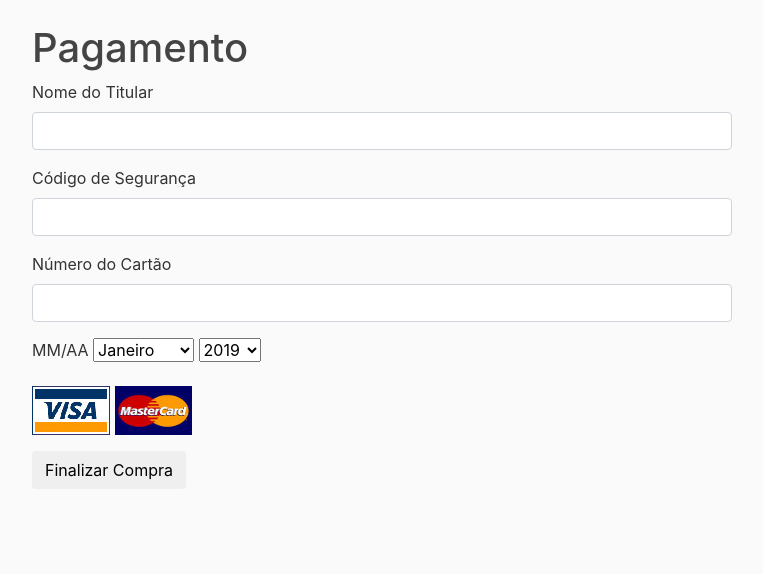
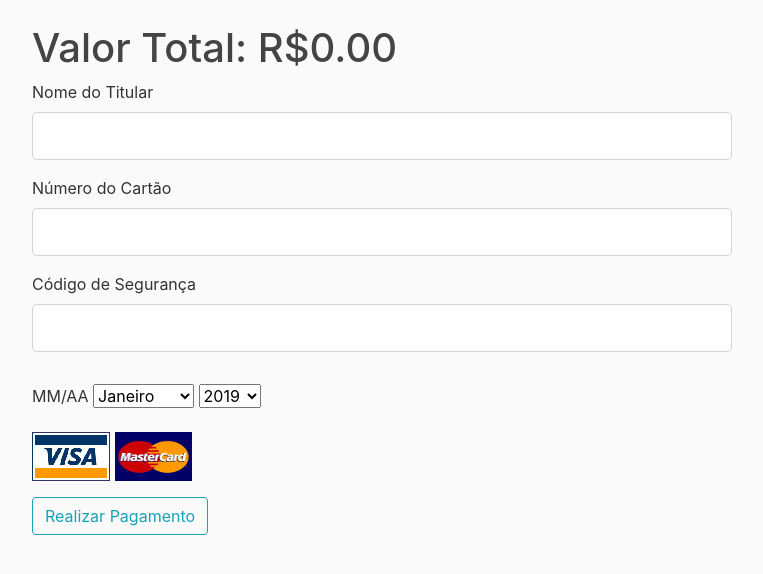
Before and after one commit to anagontijo/mercado_online, a Flask app: page /payment in a window 1280 px wide. Shown: the part 56-630 px from the top of the page, without its empty margins (68-831 px from the left). Run offline with Flask 2, Linux system fonts and the light colour scheme; a user stored in the database is signed in; some libraries are stand-ins or nearby versions.

Commit message:
Integração da página de pagamento
Integrei a página de pagamento à de carrinho, com uma mensagem para o usuário e a validação dos campos.

```diff
--- a/flask_blog/flaskblog/forms.py
+++ b/flask_blog/flaskblog/forms.py
@@ -65,3 +65,9 @@ class AddToCartForm(FlaskForm):
 
 class RemoveFromCartForm(FlaskForm):
     submit = SubmitField('Remover')
+
+class PaymentForm(FlaskForm):
+    nome_do_titular = StringField('Nome do Titular', validators=[DataRequired()])
+    numero_do_cartao = StringField('Número do Cartão', validators=[DataRequired()])
+    cvv = StringField('Código de Segurança', validators=[DataRequired()])
+    submit = SubmitField('Realizar Pagamento')
--- a/flask_blog/flaskblog/routes.py
+++ b/flask_blog/flaskblog/routes.py
@@ -3,12 +3,9 @@ import secrets
 from PIL import Image
 from flask import render_template, url_for, flash, redirect, request, abort
 from flaskblog import app, db, bcrypt
-from flaskblog.forms import RegistrationForm, LoginForm, UpdateAccountForm, PostForm, AddProductForm, AddToCartForm, RemoveFromCartForm
+from flaskblog.forms import RegistrationForm, LoginForm, UpdateAccountForm, PostForm, AddProductForm, AddToCartForm, RemoveFromCartForm, PaymentForm
 from flaskblog.models import User, Post, Product
 from flask_login import login_user, current_user, logout_user, login_required
-import sys
-import os
-sys.path.insert(1, "/".join(os.path.abspath('').split("/")[:-1]))
 from classes import Carrinho
 
 actual_shopcart = Carrinho()
@@ -168,7 +165,17 @@ def shopcart():
 @app.route("/payment", methods=['GET', 'POST'])
 @login_required
 def payment():
-    return render_template('payment.html', title='Pagamento')
+    shopcart_products = []
+    form = PaymentForm()
+    for item in list(actual_shopcart.itens.keys()):
+        shopcart_products.append(Product.query.get_or_404(item))
+    full_price = "{:.2f}".format(actual_shopcart.preco_total)
+
+    if form.validate_on_submit():
+        flash('Seu pagamento está sendo processado.', 'success')
+        return redirect(url_for('home'))
+
+    return render_template('payment.html', title='Pagamento', full_price=full_price, form=form)
 
 # Rota de update de post de usuário
 @app.route("/post/<int:post_id>/update", methods=['GET', 'POST'])
--- a/flask_blog/flaskblog/templates/layout.html
+++ b/flask_blog/flaskblog/templates/layout.html
@@ -34,6 +34,7 @@
                             {% if current_user.is_authenticated %}
                                 {% if is_adm %}
                                 <a class="nav-item nav-link" href="{{ url_for('add_new_product') }}">Adicionar Produtos</a>
+                                <a class="nav-item nav-link" href="{{ url_for('shopcart') }}">Carrinho</a>
                                 <!--<a class="nav-item nav-link" href="{{ url_for('new_post') }}">New Post</a>-->
                                 <a class="nav-item nav-link" href="{{ url_for('account') }}">Conta</a>
                                 <a class="nav-item nav-link" href="{{ url_for('logout') }}">Logout</a>
--- a/flask_blog/flaskblog/templates/payment.html
+++ b/flask_blog/flaskblog/templates/payment.html
@@ -3,22 +3,51 @@
     <div class="container-fluid">
         <div class="creditCardForm">
             <div class="heading">
-                <h1>Pagamento</h1>
+                <h1>Valor Total: R${{ full_price }}</h1>
             </div>
+            <form method="POST" action="">
+            <fieldset class="form-group">
             <div class="payment">
-                <form>
-                    <div class="form-group owner">
-                        <label for="owner">Nome do Titular</label>
-                        <input type="text" class="form-control" id="owner">
+                    <div class="form-group">
+                        {{ form.nome_do_titular.label(class="form-control-label") }}
+                        {% if form.nome_do_titular.errors %}
+                            {{ form.nome_do_titular(class="form-control form-control-lg is-invalid") }}
+                            <div class="invalid-feedback">
+                                {% for error in form.nome_do_titular.errors %}
+                                    <span>{{ error }}</span>
+                                {% endfor %}
+                            </div>
+                        {% else %}
+                            {{ form.nome_do_titular(class="form-control form-control-lg") }}
+                        {% endif %}
                     </div>
-                    <div class="form-group CVV">
-                        <label for="cvv">Código de Segurança</label>
-                        <input type="text" class="form-control" id="cvv">
+                    <div class="form-group">
+                        {{ form.numero_do_cartao.label(class="form-control-label") }}
+                        {% if form.numero_do_cartao.errors %}
+                            {{ form.numero_do_cartao(class="form-control form-control-lg is-invalid") }}
+                            <div class="invalid-feedback">
+                                {% for error in form.numero_do_cartao.errors %}
+                                    <span>{{ error }}</span>
+                                {% endfor %}
+                            </div>
+                        {% else %}
+                            {{ form.numero_do_cartao(class="form-control form-control-lg") }}
+                        {% endif %}
                     </div>
-                    <div class="form-group" id="card-number-field">
-                        <label for="cardNumber">Número do Cartão</label>
-                        <input type="text" class="form-control" id="cardNumber">
+                    <div class="form-group">
+                        {{ form.cvv.label(class="form-control-label") }}
+                        {% if form.cvv.errors %}
+                            {{ form.cvv(class="form-control form-control-lg is-invalid") }}
+                            <div class="invalid-feedback">
+                                {% for error in form.cvv.errors %}
+                                    <span>{{ error }}</span>
+                                {% endfor %}
+                            </div>
+                        {% else %}
+                            {{ form.cvv(class="form-control form-control-lg") }}
+                        {% endif %}
                     </div>
+                    </fieldset>
                     <div class="form-group" id="expiration-date">
                         <label>MM/AA</label>
                         <select>
@@ -42,15 +71,18 @@
                             <option value="19"> 2022</option>
                             <option value="20"> 2023</option>
                             <option value="21"> 2024</option>
+                            <option value="21"> 2025</option>
+                            <option value="21"> 2026</option>
                         </select>
                     </div>
                     <div class="form-group" id="credit_cards">
                         <img src="{{ url_for('static', filename='visa.jpg') }}" id="visa">
                         <img src="{{ url_for('static', filename='mastercard.jpg') }}" id="mastercard">
                     </div>
-                    <div class="form-group" id="pay-now">
-                        <button type="submit" class="btn btn-default" id="confirm-purchase">Finalizar Compra</button>
-                    </div>
+                        {{ form.hidden_tag() }}
+                        <div class="form-group">
+                                {{ form.submit(class="btn btn-outline-info") }}
+                        </div>
                 </form>
             </div>
         </div>
--- a/flask_blog/flaskblog/templates/shopcart.html
+++ b/flask_blog/flaskblog/templates/shopcart.html
@@ -19,7 +19,10 @@
           {% endfor %}
       </div>
       <div>
-          <h2>Total : {{full_price}}</h2>
+          <h2>Total : {{ full_price }}</h2>
+          <div class="form-group" id="pay-now">
+              <a href="{{ url_for('payment') }}"><button type="submit" class="btn btn-default" id="confirm-purchase">Finalizar Compra</button></a>
+          </div>
       </div>
     </div>
 {% endblock content %}
```
Also changed, not shown: flask_blog/classes/__init__.py (renamed from classes/__init__.py), flask_blog/classes/carrinho.py (renamed from classes/carrinho.py), flask_blog/classes/produto.py (renamed from classes/produto.py).
